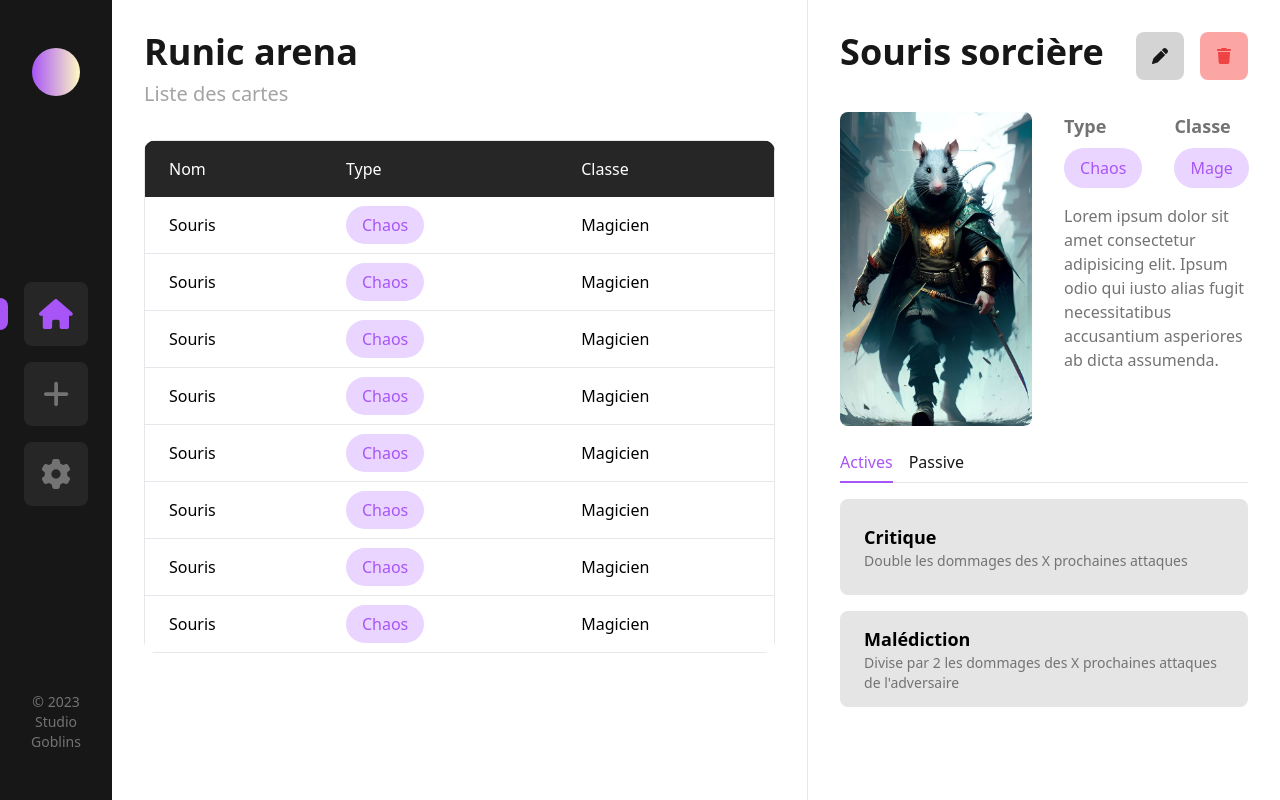
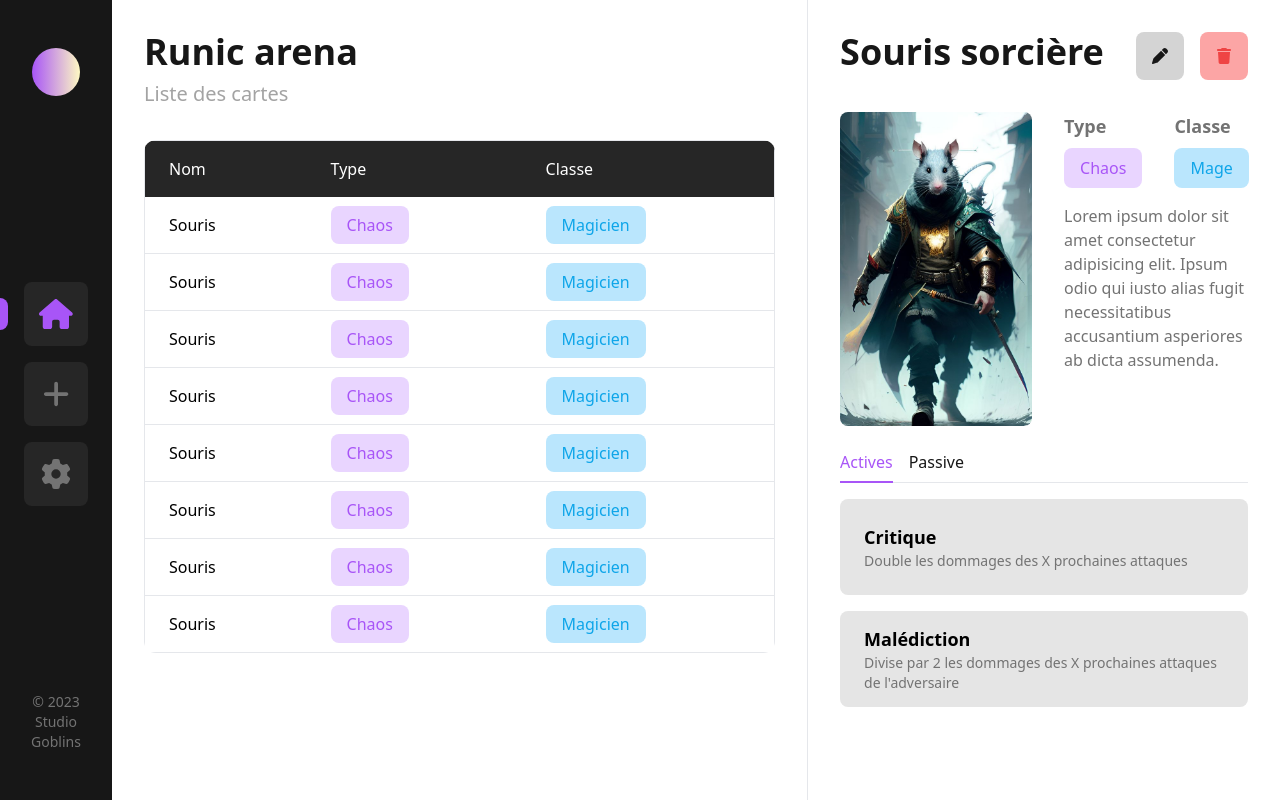
Before and after one commit to Julienog3/runic-arena, a Vue app: page / in a window 1280 px wide. Built offline with nearby package versions, Linux system fonts and the light colour scheme.

Commit message:
Updating Chip component

```diff
--- a/src/components/AppChip.vue
+++ b/src/components/AppChip.vue
@@ -1,5 +1,31 @@
+<script setup lang="ts">
+import { computed } from 'vue';
+
+  enum ColorEnum {
+    NEUTRAL = 'neutral',
+    PURPLE = 'purple',
+    SKY = 'sky',
+    RED= 'red'
+  }
+
+  interface ChipProps {
+    color: ColorEnum
+  }
+
+  const props = defineProps<ChipProps>()
+
+  const colors = {
+    [ColorEnum.NEUTRAL]: "bg-neutral-200 text-neutral-500",
+    [ColorEnum.PURPLE]: "bg-purple-200 text-purple-500",
+    [ColorEnum.SKY]: "bg-sky-200 text-sky-500",
+    [ColorEnum.RED]: "bg-red-200 text-red-500",
+  }
+
+  const getColor = computed(() => colors[props.color])
+</script>
+
 <template>
-  <span class=" bg-purple-200 text-purple-500 px-4 py-2 rounded-full max-w-min">
+  <span class="py-2 px-4 rounded-lg max-w-min" :class="`${getColor}`">
     <slot></slot>
   </span>
 </template>
--- a/src/components/CardDetails.vue
+++ b/src/components/CardDetails.vue
@@ -1,6 +1,11 @@
 <script lang="ts">
   import AppChip from '@/components/AppChip.vue'
-  import { reactive } from 'vue';
+  import { computed, reactive } from 'vue';
+
+  enum SkillCategoryEnum {
+    ACTIVES = 'actives',
+    PASSIVE = 'passive'
+  }
 
   export default {
     components: {
@@ -18,10 +23,14 @@
         },
       ]
 
+      const currentSkills = computed(() => {
+        return state.skills[state.selectedSkillCategory]
+      })
+
       const state = reactive({
-        selectedSkillCategory: 'actives',
+        selectedSkillCategory: SkillCategoryEnum.ACTIVES,
         skills: {
-          actives: [
+          [SkillCategoryEnum.ACTIVES]: [
             {
               name: 'Critique',
               description: 'Double les dommages des X prochaines attaques'
@@ -31,7 +40,7 @@
               description: 'Divise par 2 les dommages des X prochaines attaques de l\'adversaire'
             },
           ],
-          passive: [
+          [SkillCategoryEnum.PASSIVE]: [
             {
               name: 'Attaque',
               description: 'Si la carte engage le duel, la compétence est déclenchée'
@@ -42,7 +51,7 @@
 
       const isCategorySelected = (route: string) => route === state.selectedSkillCategory
 
-      return { state, skillCategories, isCategorySelected }
+      return { state, skillCategories, isCategorySelected, currentSkills }
     }
   }
 </script>
@@ -71,11 +80,11 @@
         <div class="flex gap-8">
           <div class="flex flex-col gap-2">
             <h4 class="text-lg font-semibold text-neutral-500">Type</h4>
-            <AppChip>Chaos</AppChip>
+            <AppChip color="purple">Chaos</AppChip>
           </div>
           <div class="flex flex-col gap-2">
             <h4 class="text-lg font-semibold text-neutral-500">Classe</h4>
-            <AppChip>Mage</AppChip>
+            <AppChip color="sky">Mage</AppChip>
           </div>
         </div>
         <p class=" text-neutral-500">
@@ -86,14 +95,14 @@
 
     <div class="">
       <ul class="border-b flex gap-4 pb-2 mb-4">
-        <li @click="state.selectedSkillCategory = skill.name" v-for="skill in skillCategories" :key="skill.name" :class="isCategorySelected(skill.name) ? 'relative cursor-pointer text-purple-500' : 'relative cursor-pointer text-neutral-900'">
+        <li @click="state.selectedSkillCategory = skill.name as SkillCategoryEnum" v-for="skill in skillCategories" :key="skill.name" :class="isCategorySelected(skill.name) ? 'relative cursor-pointer text-purple-500' : 'relative cursor-pointer text-neutral-900'">
           {{ skill.label }}
           <span v-if="isCategorySelected(skill.name)" class="absolute bg-purple-500 w-full h-[2px] bottom-0 left-0 translate-y-[9px]"></span>
         </li>
       </ul>
       <ul class="flex flex-col gap-4">
         <li
-          v-for="skill in state.skills[state.selectedSkillCategory]" :key="skill.name"
+          v-for="skill in currentSkills" :key="skill.name"
           class="bg-neutral-200 w-full h-24 rounded-lg flex flex-col py-3 px-6 justify-center"
         >
           <h4 class="font-bold text-lg">{{ skill.name }}</h4>
--- a/src/components/CardsTable.vue
+++ b/src/components/CardsTable.vue
@@ -73,9 +73,11 @@
         >
           <td scope="col" class="px-6 py-4">{{ card.name }}</td>
           <td scope="col" class="px-6 py-4">
-            <AppChip>{{ card.type }}</AppChip>
+            <AppChip color="purple">{{ card.type }}</AppChip>
           </td>
-          <td scope="col" class="px-6 py-4">{{ card.class }}</td>
+          <td scope="col" class="px-6 py-4">
+            <AppChip color="sky">{{ card.class }}</AppChip>
+          </td>
         </tr>
       </tbody>
     </table>
```
